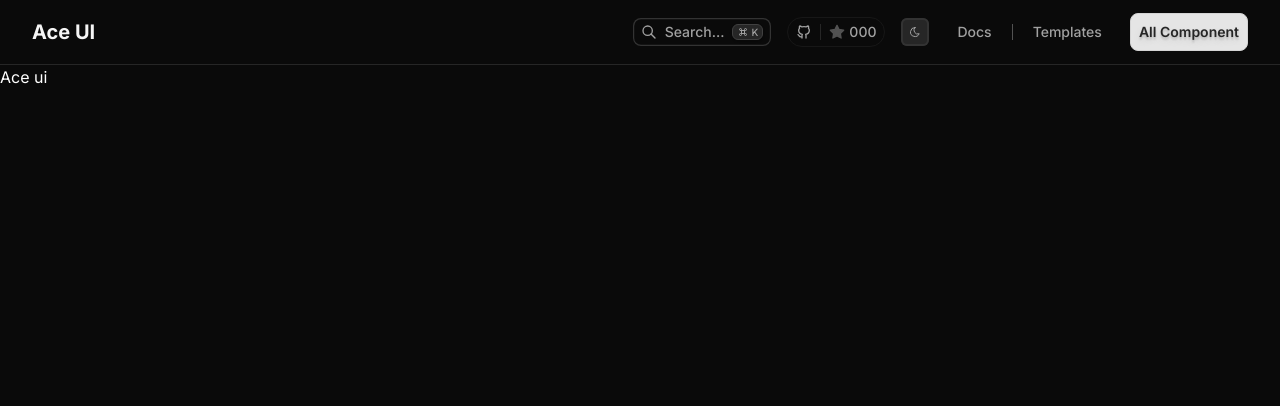
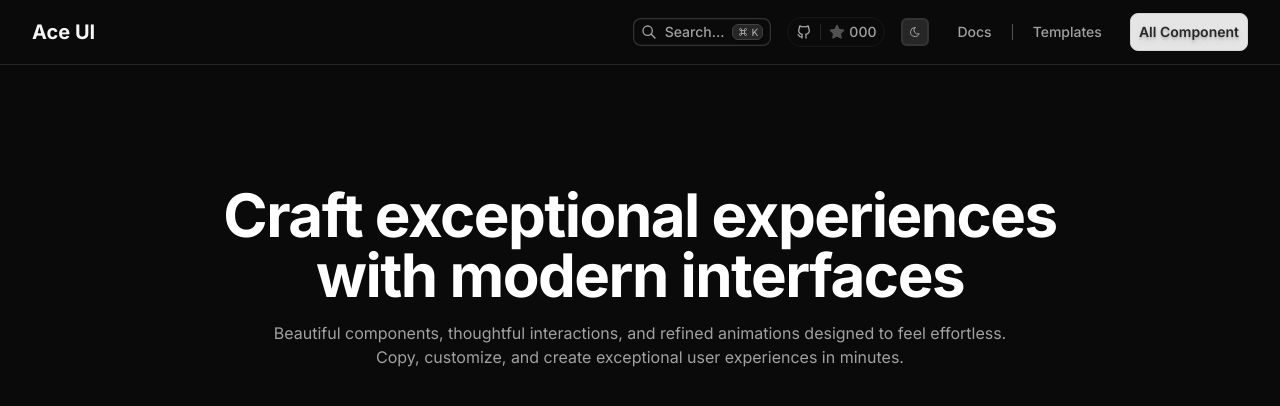
Before and after one commit to PrathamSingh1/Aceui, a Next.js app: page / in a window 1280 px wide. Shown: the top 406 px of the page. Built offline with nearby package versions, Linux system fonts and the light colour scheme.

Commit message:
added heading

```diff
--- a/src/components/features/hero.tsx
+++ b/src/components/features/hero.tsx
@@ -1,14 +1,16 @@
 import { cn } from "@/lib/utils";
 import React from "react";
 import { Container } from "../layout/container";
+import { Heading } from "../layout/heading";
 
 export const Hero = ({ className }: {
   className?: string;
 }) => {
   return (
     <Container>
-      <div className={cn("", className)}>
-        Ace ui
+      <div className={cn("pt-[70px]", className)}>
+        <Heading as="h1" className="text-center text-6xl font-bold mt-[50px]">Craft exceptional experiences <br></br> with modern interfaces</Heading>
+        <p className="text-base text-center mt-4 dark:text-neutral-400 text-neutral-600">Beautiful components, thoughtful interactions, and refined animations designed to feel effortless. <br></br> Copy, customize, and create exceptional user experiences in minutes.</p>
       </div>
     </Container>
   )
```
Also changed, not shown: .zed/debug.json (deleted).
